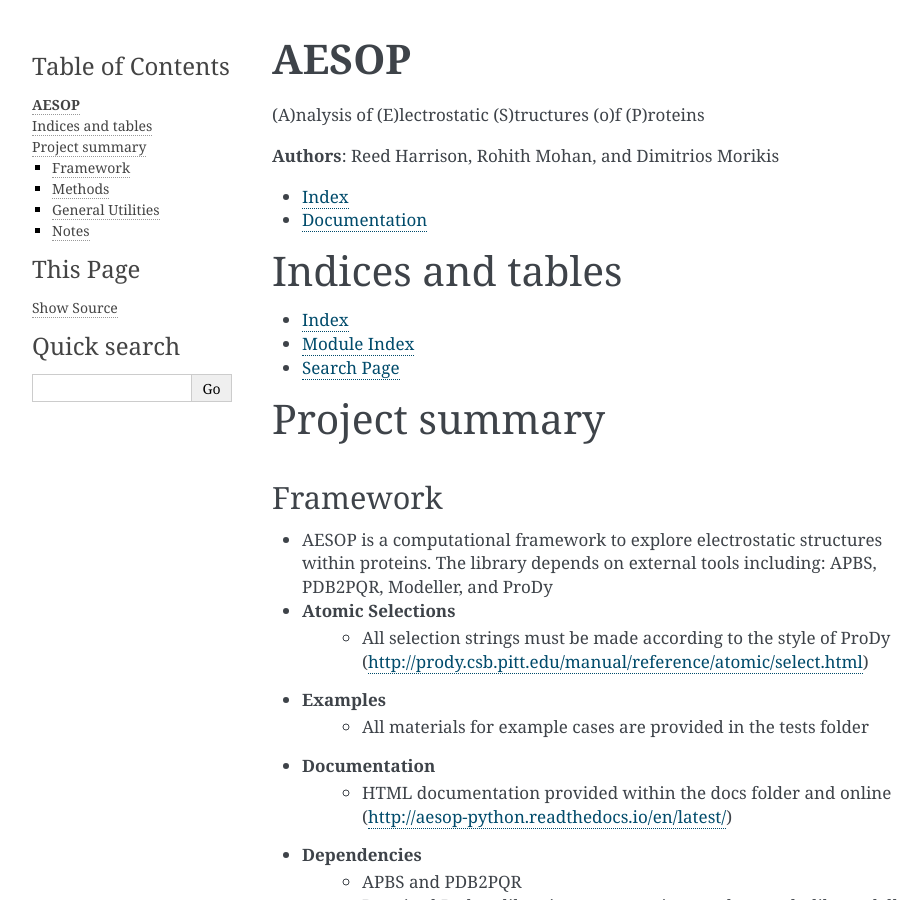
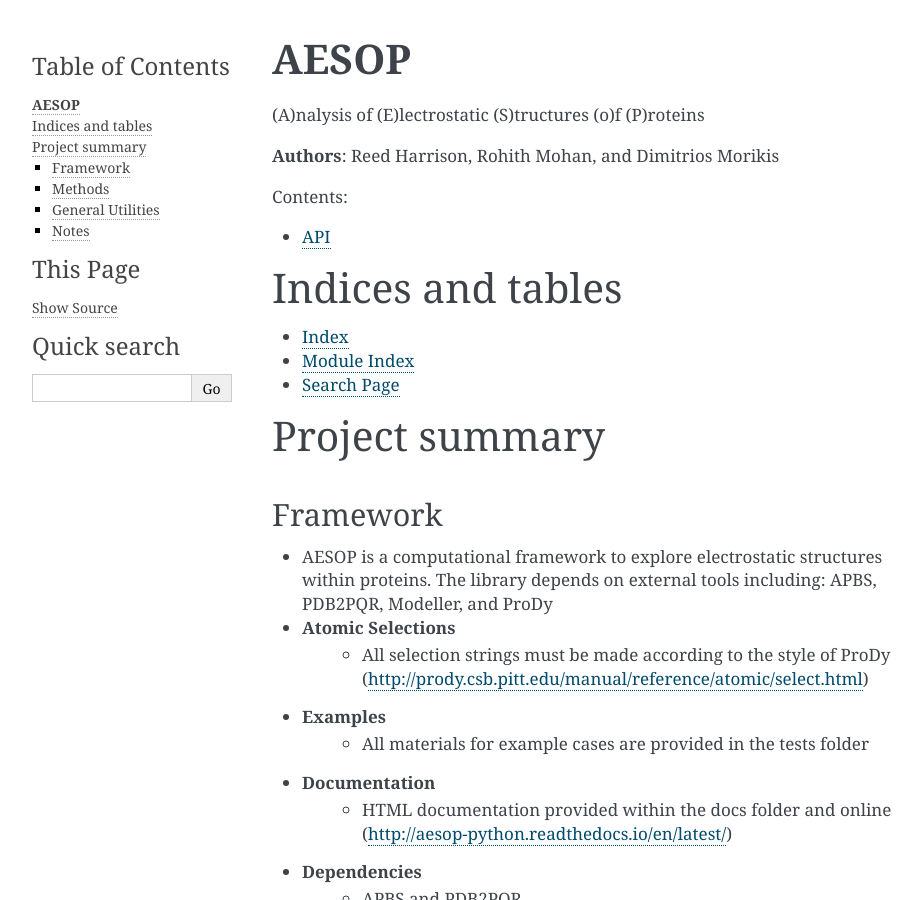
Before and after one commit to BioMoDeL/aesop, a Sphinx documentation site: the page built from docs/index.rst, in a window 1280 px wide and 900 px high. Shown: the whole window, without its empty margins (148-1070 px from the left). Built offline with Sphinx 7.4.7, drawn with Linux system fonts in a browser that asks for light colours.

Commit message:
updating docs

```diff
--- /dev/null
+++ b/docs/api.rst
@@ -0,0 +1,5 @@
+API documentaiton
+=================
+
+.. automodule:: aesop
+   :members:
--- a/docs/conf.py
+++ b/docs/conf.py
@@ -1,19 +1,7 @@
-# How to build with ReadTheDocs
-#import sys
-#from mock import Mock as MagicMock
-
-#class Mock(MagicMock):
-#    @classmethod
-#    def __getattr__(cls, name):
-#            return Mock()
-
-#MOCK_MODULES = ['prody', 'modeller', 'scipy', 'numpy', 'multiprocessing', 'gridDataFormats']
-#sys.modules.update((mod_name, Mock()) for mod_name in MOCK_MODULES)
-
 # -*- coding: utf-8 -*-
 #
 # AESOP documentation build configuration file, created by
-# sphinx-quickstart on Thu Aug 18 11:22:25 2016.
+# sphinx-quickstart on Mon Aug 22 12:31:38 2016.
 #
 # This file is execfile()d with the current directory set to its
 # containing dir.
@@ -24,19 +12,18 @@
 # All configuration values have a default; values that are commented out
 # serve to show the default.
 
+import sys
+import os
+
 # If extensions (or modules to document with autodoc) are in another directory,
 # add these directories to sys.path here. If the directory is relative to the
 # documentation root, use os.path.abspath to make it absolute, like shown here.
-#
-# import os
-# import sys
-# sys.path.insert(0, os.path.abspath('.'))
+sys.path.insert(0, os.path.abspath('../'))
 
 # -- General configuration ------------------------------------------------
 
 # If your documentation needs a minimal Sphinx version, state it here.
-#
-# needs_sphinx = '1.0'
+#needs_sphinx = '1.0'
 
 # Add any Sphinx extension module names here, as strings. They can be
 # extensions coming with Sphinx (named 'sphinx.ext.*') or your custom
@@ -50,13 +37,11 @@ templates_path = ['_templates']
 
 # The suffix(es) of source filenames.
 # You can specify multiple suffix as a list of string:
-#
 # source_suffix = ['.rst', '.md']
 source_suffix = '.rst'
 
 # The encoding of source files.
-#
-# source_encoding = 'utf-8-sig'
+#source_encoding = 'utf-8-sig'
 
 # The master toctree document.
 master_doc = 'index'
@@ -71,9 +56,9 @@ author = u'Reed Harrison, Rohith Mohan, Dimitrios Morikis'
 # built documents.
 #
 # The short X.Y version.
-version = u'0.0.2'
+version = u'0.0.8'
 # The full version, including alpha/beta/rc tags.
-release = u'0.0.2'
+release = u'0.0.8'
 
 # The language for content autogenerated by Sphinx. Refer to documentation
 # for a list of supported languages.
@@ -84,12 +69,9 @@ language = None
 
 # There are two options for replacing |today|: either, you set today to some
 # non-false value, then it is used:
-#
-# today = ''
-#
+#today = ''
 # Else, today_fmt is used as the format for a strftime call.
-#
-# today_fmt = '%B %d, %Y'
+#today_fmt = '%B %d, %Y'
 
 # List of patterns, relative to source directory, that match files and
 # directories to ignore when looking for source files.
@@ -98,31 +80,27 @@ exclude_patterns = ['_build', 'Thumbs.db', '.DS_Store']
 
 # The reST default role (used for this markup: `text`) to use for all
 # documents.
-#
-# default_role = None
+#default_role = None
 
 # If true, '()' will be appended to :func: etc. cross-reference text.
-#
-# add_function_parentheses = True
+#add_function_parentheses = True
 
 # If true, the current module name will be prepended to all description
 # unit titles (such as .. function::).
-#
-# add_module_names = True
+#add_module_names = True
 
 # If true, sectionauthor and moduleauthor directives will be shown in the
 # output. They are ignored by default.
-#
-# show_authors = False
+#show_authors = False
 
 # The name of the Pygments (syntax highlighting) style to use.
 pygments_style = 'sphinx'
 
 # A list of ignored prefixes for module index sorting.
-# modindex_common_prefix = []
+#modindex_common_prefix = []
 
 # If true, keep warnings as "system message" paragraphs in the built documents.
-# keep_warnings = False
+#keep_warnings = False
 
 # If true, `todo` and `todoList` produce output, else they produce nothing.
 todo_include_todos = False
@@ -132,37 +110,31 @@ todo_include_todos = False
 
 # The theme to use for HTML and HTML Help pages.  See the documentation for
 # a list of builtin themes.
-#
 html_theme = 'alabaster'
 
 # Theme options are theme-specific and customize the look and feel of a theme
 # further.  For a list of options available for each theme, see the
 # documentation.
-#
-# html_theme_options = {}
+#html_theme_options = {}
 
 # Add any paths that contain custom themes here, relative to this directory.
-# html_theme_path = []
+#html_theme_path = []
 
 # The name for this set of Sphinx documents.
 # "<project> v<release> documentation" by default.
-#
-# html_title = u'AESOP v0.0.2'
+#html_title = u'AESOP v0.0.8'
 
 # A shorter title for the navigation bar.  Default is the same as html_title.
-#
-# html_short_title = None
+#html_short_title = None
 
 # The name of an image file (relative to this directory) to place at the top
 # of the sidebar.
-#
-# html_logo = None
+#html_logo = None
 
 # The name of an image file (relative to this directory) to use as a favicon of
 # the docs.  This file should be a Windows icon file (.ico) being 16x16 or 32x32
 # pixels large.
-#
-# html_favicon = None
+#html_favicon = None
 
 # Add any paths that contain custom static files (such as style sheets) here,
 # relative to this directory. They are copied after the builtin static files,
@@ -172,79 +144,64 @@ html_static_path = ['_static']
 # Add any extra paths that contain custom files (such as robots.txt or
 # .htaccess) here, relative to this directory. These files are copied
 # directly to the root of the documentation.
-#
-# html_extra_path = []
+#html_extra_path = []
 
 # If not None, a 'Last updated on:' timestamp is inserted at every page
 # bottom, using the given strftime format.
 # The empty string is equivalent to '%b %d, %Y'.
-#
-# html_last_updated_fmt = None
+#html_last_updated_fmt = None
 
 # If true, SmartyPants will be used to convert quotes and dashes to
 # typographically correct entities.
-#
-# html_use_smartypants = True
+#html_use_smartypants = True
 
 # Custom sidebar templates, maps document names to template names.
-#
-# html_sidebars = {}
+#html_sidebars = {}
 
 # Additional templates that should be rendered to pages, maps page names to
 # template names.
-#
-# html_additional_pages = {}
+#html_additional_pages = {}
 
 # If false, no module index is generated.
-#
-# html_domain_indices = True
+#html_domain_indices = True
 
 # If false, no index is generated.
-#
-# html_use_index = True
+#html_use_index = True
 
 # If true, the index is split into individual pages for each letter.
-#
-# html_split_index = False
+#html_split_index = False
 
 # If true, links to the reST sources are added to the pages.
-#
-# html_show_sourcelink = True
+#html_show_sourcelink = True
 
 # If true, "Created using Sphinx" is shown in the HTML footer. Default is True.
-#
-# html_show_sphinx = True
+#html_show_sphinx = True
 
 # If true, "(C) Copyright ..." is shown in the HTML footer. Default is True.
-#
-# html_show_copyright = True
+#html_show_copyright = True
 
 # If true, an OpenSearch description file will be output, and all pages will
 # contain a <link> tag referring to it.  The value of this option must be the
 # base URL from which the finished HTML is served.
-#
-# html_use_opensearch = ''
+#html_use_opensearch = ''
 
 # This is the file name suffix for HTML files (e.g. ".xhtml").
-# html_file_suffix = None
+#html_file_suffix = None
 
 # Language to be used for generating the HTML full-text search index.
 # Sphinx supports the following languages:
 #   'da', 'de', 'en', 'es', 'fi', 'fr', 'hu', 'it', 'ja'
 #   'nl', 'no', 'pt', 'ro', 'ru', 'sv', 'tr', 'zh'
-#
-# html_search_language = 'en'
+#html_search_language = 'en'
 
 # A dictionary with options for the search language support, empty by default.
 # 'ja' uses this config value.
 # 'zh' user can custom change `jieba` dictionary path.
-#
-# html_search_options = {'type': 'default'}
+#html_search_options = {'type': 'default'}
 
 # The name of a javascript file (relative to the configuration directory) that
 # implements a search results scorer. If empty, the default will be used.
-#
-# html_search_scorer = 'scorer.js'
+#html_search_scorer = 'scorer.js'
 
 # Output file base name for HTML help builder.
 htmlhelp_basename = 'AESOPdoc'
@@ -252,21 +209,17 @@ htmlhelp_basename = 'AESOPdoc'
 # -- Options for LaTeX output ---------------------------------------------
 
 latex_elements = {
-     # The paper size ('letterpaper' or 'a4paper').
-     #
-     # 'papersize': 'letterpaper',
+# The paper size ('letterpaper' or 'a4paper').
+#'papersize': 'letterpaper',
 
-     # The font size ('10pt', '11pt' or '12pt').
-     #
-     # 'pointsize': '10pt',
+# The font size ('10pt', '11pt' or '12pt').
+#'pointsize': '10pt',
 
-     # Additional stuff for the LaTeX preamble.
-     #
-     # 'preamble': '',
+# Additional stuff for the LaTeX preamble.
+#'preamble': '',
 
-     # Latex figure (float) alignment
-     #
-     # 'figure_align': 'htbp',
+# Latex figure (float) alignment
+#'figure_align': 'htbp',
 }
 
 # Grouping the document tree into LaTeX files. List of tuples
@@ -279,35 +232,23 @@ latex_documents = [
 
 # The name of an image file (relative to this directory) to place at the top of
 # the title page.
-#
-# latex_logo = None
+#latex_logo = None
 
 # For "manual" documents, if this is true, then toplevel headings are parts,
 # not chapters.
-#
-# latex_use_parts = False
+#latex_use_parts = False
 
 # If true, show page references after internal links.
-#
-# latex_show_pagerefs = False
+#latex_show_pagerefs = False
 
 # If true, show URL addresses after external links.
-#
-# latex_show_urls = False
+#latex_show_urls = False
 
 # Documents to append as an appendix to all manuals.
-#
-# latex_appendices = []
-
-# It false, will not define \strong, \code, 	itleref, \crossref ... but only
-# \sphinxstrong, ..., \sphinxtitleref, ... To help avoid clash with user added
-# packages.
-#
-# latex_keep_old_macro_names = True
+#latex_appendices = []
 
 # If false, no module index is generated.
-#
-# latex_domain_indices = True
+#latex_domain_indices = True
 
 
 # -- Options for manual page output ---------------------------------------
@@ -320,8 +261,7 @@ man_pages = [
 ]
 
 # If true, show URL addresses after external links.
-#
-# man_show_urls = False
+#man_show_urls = False
 
 
 # -- Options for Texinfo output -------------------------------------------
@@ -336,17 +276,13 @@ texinfo_documents = [
 ]
 
 # Documents to append as an appendix to all manuals.
-#
-# texinfo_appendices = []
+#texinfo_appendices = []
 
 # If false, no module index is generated.
-#
-# texinfo_domain_indices = True
+#texinfo_domain_indices = True
 
 # How to display URL addresses: 'footnote', 'no', or 'inline'.
-#
-# texinfo_show_urls = 'footnote'
+#texinfo_show_urls = 'footnote'
 
 # If true, do not generate a @detailmenu in the "Top" node's menu.
-#
-# texinfo_no_detailmenu = False
+#texinfo_no_detailmenu = False
--- a/docs/index.rst
+++ b/docs/index.rst
@@ -6,11 +6,12 @@
 
 **Authors**: Reed Harrison, Rohith Mohan, and Dimitrios Morikis
 
+Contents:
+
 .. toctree::
    :maxdepth: 1
 
-   Index <self>
-   Documentation <aesop>
+   API <api>
 
 Indices and tables
 ==================
```
Also changed, not shown: 2 other files.
